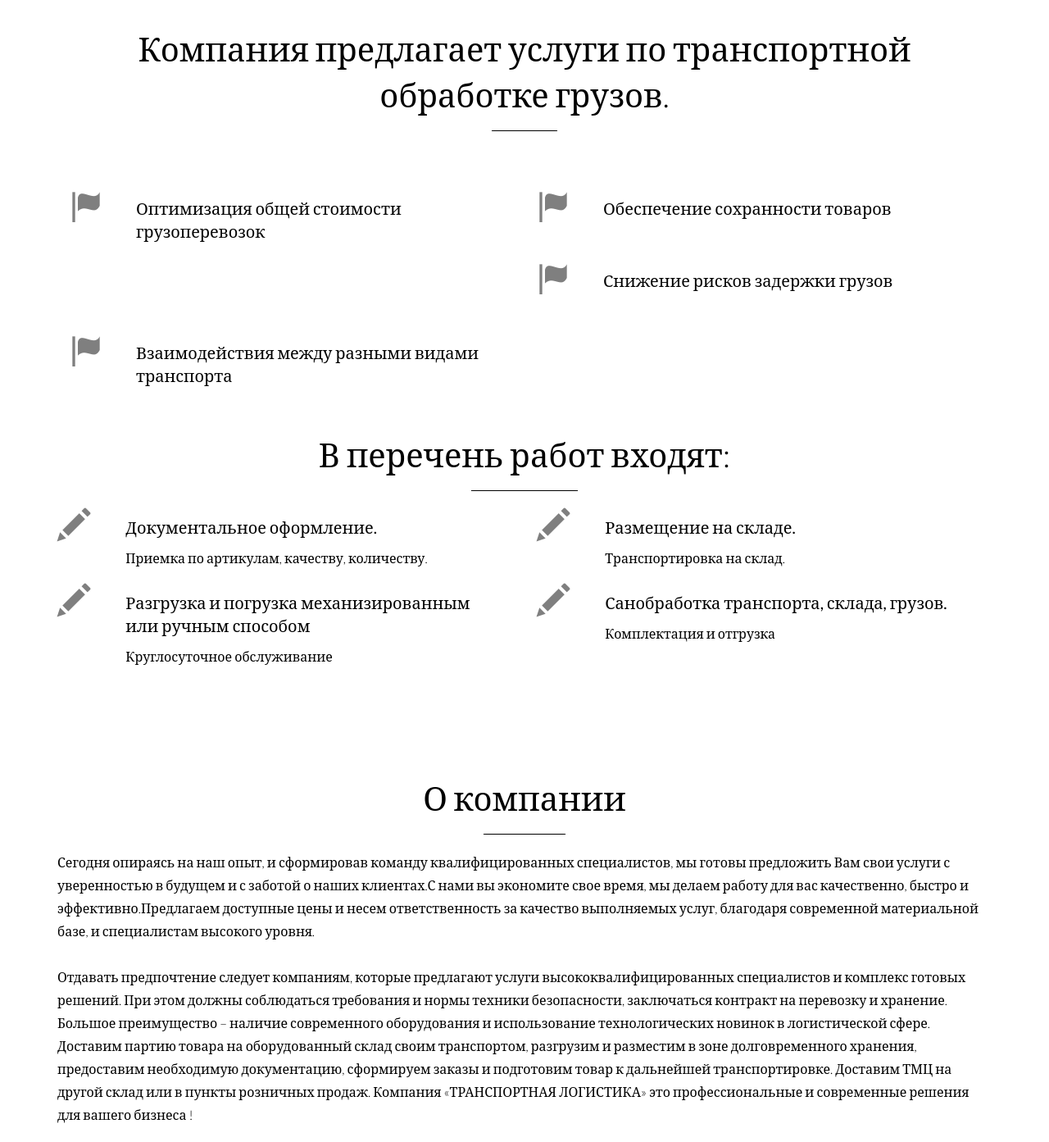
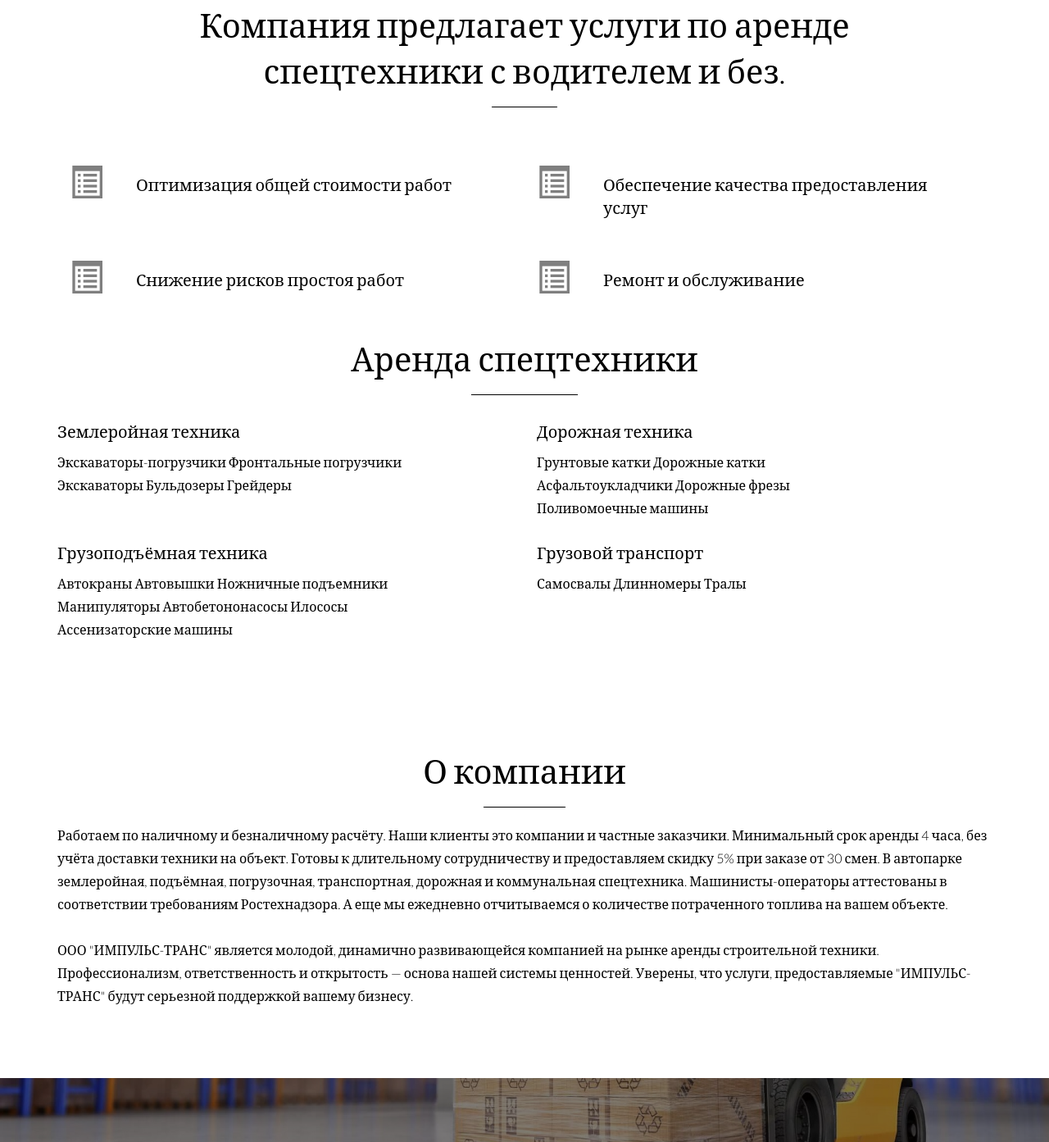
Before and after one commit to it-renttrans/renttrans, a plain HTML site: page index.html in a window 1280 px wide. Shown: the part 858-2251 px from the top of the page at 82% size. Drawn offline with Linux system fonts and the light colour scheme.

Commit message:
Add files via upload

```diff
--- a/index.html
+++ b/index.html
@@ -3,7 +3,7 @@
 <head>
 <meta http-equiv="Content-Type" content="text/html; charset=utf-8">
 <!-- /.website title -->
-<title>ТРАНСПОРТНАЯ ЛОГИСТИКА</title>
+<title>ИМПУЛЬС-ТРАНС</title>
 <meta name="viewport" content="width=device-width, initial-scale=1, maximum-scale=1, user-scalable=no">
 <!-- CSS Files -->
 <link href="css/bootstrap.min.css" rel="stylesheet" media="screen">
@@ -30,15 +30,15 @@
 				<div class="col-md-8 col-md-offset-2 text-center">
 					<!-- /.main title -->
 						<h1 class="wow fadeInLeft">
-						ООО "ТРАНСПОРТНАЯ ЛОГИСТИКА"
+						ООО "ИМПУЛЬС-ТРАНС"
 						</h1><hr>
 					<!-- /.header paragraph -->
 					<div class="landing-text wow fadeInUp">
-						<p>Приоритетом нашей компании является профессиональное и доступное предоставление услуг.<br>Транспортная обработка грузов и хранение ТМЦ является неотъемлемой частью грузоперевозок. Выбор этой деятельности по классификации ОКВЭД даёт компании возможность заниматься погрузочно-разгрузочными работами.</p>
+						<p>Мы станем надёжным партнёром в сфере аренды строительной спецтехники и для вашей компании. Предоставляем в аренду спецтехнику для дорожных, строительных, горнодобывающих, коммунальных и других видов работ без наценок и переплат. В наличии экскаваторы, погрузчики, самосвалы, автокраны, бульдозеры, катки и другое. Мы сдаем технику с водителем и без, машинистом или экипажем. Техника всегда заправлена топливом и в исправном техническом состоянии.</p>
 					</div>
 					<!-- /.header button -->
 					<div class="head-btn wow fadeInLeft">
-						<a href="#contact" class="btn-primary">Обратный звонок</a>
+						<a href="#contact" class="btn-primary">Найти нас</a>
 						<a href="#services" class="btn-default">Подробнее</a>
 					</div>
 				</div>
@@ -76,7 +76,7 @@
 		<div class="row">
 			<div class="col-md-10 col-md-offset-1 col-sm-12 text-center services-title">
 			<!-- /.services title -->
-				<h2>Компания  предлагает услуги по транспортной обработке грузов.</h2><hr>
+				<h2>Компания  предлагает услуги по аренде спецтехники с водителем и без.</h2><hr>
 			</div>
 		</div>
 		<div class="row row-feat">
@@ -84,40 +84,40 @@
 				<!-- /.services 1 -->
 				<div class="col-md-6 feat-list">
 					<div class="glyphicon">
-					<span class="glyphicon glyphicon-flag"></span>
+					<span class="glyphicon glyphicon-list-alt"></span>
 					</div>
 					<div class="inner">
-						<h4>Оптимизация общей стоимости грузоперевозок</h4>
+						<h4>Оптимизация общей стоимости работ</h4>
 					</div>
 				</div>
 
 				<!-- /.services 2 -->
 				<div class="col-md-6 feat-list">
 					<div class="glyphicon">
-					<span class="glyphicon glyphicon-flag"></span>
+					<span class="glyphicon glyphicon-list-alt"></span>
 					</div>
 					<div class="inner">
-						<h4>Обеспечение сохранности товаров</h4>
+						<h4>Обеспечение качества предоставления услуг</h4>
 					</div>
 				</div>
 
 				<!-- /.services 3 -->
 				<div class="col-md-6 feat-list">
 					<div class="glyphicon">
-					<span class="glyphicon glyphicon-flag"></span>
+					<span class="glyphicon glyphicon-list-alt"></span>
 					</div>
 					<div class="inner">
-						<h4>Снижение рисков задержки грузов</h4>
+						<h4>Снижение рисков простоя работ</h4>
 					</div>
 				</div>
 
 				<!-- /.services 4 -->
 				<div class="col-md-6 feat-list">
 					<div class="glyphicon">
-					<span class="glyphicon glyphicon-flag"></span>
+					<span class="glyphicon glyphicon-list-alt"></span>
 					</div>
 					<div class="inner">
-						<h4>Взаимодействия между разными видами транспорта</h4>
+						<h4>Ремонт и обслуживание</h4>
 					</div>
 				</div>
 			</div>
@@ -131,44 +131,44 @@
 		<div class="row">
 			<div class="col-md-12 col-sm-12 text-center advant-title">
 			<!-- /.advantages title -->
-				<h2>В перечень работ входят:</h2><hr>
+				<h2>Аренда спецтехники</h2><hr>
 			</div>
 		</div>
 		<div class="row advant">
 			<div class="col-md-6 wow slideInLeft">
 			<div class="glyphicon">
-					<span class="glyphicon glyphicon-pencil"></span>
+
 			</div>
 			<div class="inner">
-			<h4>Документальное оформление.</h4>
-				<p>Приемка по артикулам, качеству, количеству.</p>
+			<h4>Землеройная техника</h4>
+				<p>Экскаваторы-погрузчики Фронтальные погрузчики Экскаваторы Бульдозеры Грейдеры</p>
 			</div>
 			</div>
 			<div class="col-md-6 wow slideInLeft">
 			<div class="glyphicon">
-					<span class="glyphicon glyphicon-pencil"></span>
+
 			</div>
 			<div class="inner">
-			<h4>Размещение на складе.</h4>
-				<p>Транспортировка на склад.</p>
+			<h4>Дорожная техника</h4>
+				<p>Грунтовые катки Дорожные катки Асфальтоукладчики Дорожные фрезы Поливомоечные машины</p>
 			</div>
 			</div>
 			<div class="col-md-6 wow slideInRight">
 			<div class="glyphicon">
-					<span class="glyphicon glyphicon-pencil"></span>
+
 			</div>
 			<div class="inner">
-			<h4>Разгрузка и погрузка механизированным или ручным способом</h4>
-				<p>Круглосуточное обслуживание</p>
+			<h4>Грузоподъёмная техника</h4>
+				<p>Автокраны Автовышки Ножничные подъемники Манипуляторы Автобетононасосы Илососы Ассенизаторские машины</p>
 			</div>
 			</div>
 			<div class="col-md-6 wow slideInRight">
 				<div class="glyphicon">
-					<span class="glyphicon glyphicon-pencil"></span>
+
 				</div>
 				<div class="inner">
-				<h4>Санобработка транспорта, склада, грузов.</h4>
-				<p>Комплектация и отгрузка</p>
+				<h4>Грузовой транспорт</h4>
+				<p>Самосвалы Длинномеры Тралы</p>
 				</div>
 			</div>
 		</div>
@@ -187,11 +187,11 @@
 			<div class="col-md-12 wow fadeInLeft">
 				<div class="about">
 				<div class="description">
-				<p> Сегодня опираясь на наш опыт, и сформировав команду квалифицированных специалистов, мы готовы предложить Вам свои услуги с уверенностью в будущем и с заботой о наших клиентах.С нами вы экономите свое время, мы делаем работу для вас качественно, быстро и эффективно.Предлагаем  доступные цены и несем ответственность за качество выполняемых услуг, благодаря современной материальной базе, и специалистам высокого уровня.
+				<p> Работаем по наличному и безналичному расчёту. Наши клиенты это компании и частные заказчики. Минимальный срок аренды 4 часа, без учёта доставки техники на объект. Готовы к длительному сотрудничеству и предоставляем скидку 5% при заказе от 30 смен.
+В автопарке землеройная, подъёмная, погрузочная, транспортная, дорожная и коммунальная спецтехника. Машинисты-операторы аттестованы в соответствии требованиям Ростехнадзора. А еще мы ежедневно отчитываемся о количестве потраченного топлива на вашем объекте.
 <br>
 <br>
-Отдавать предпочтение следует компаниям, которые предлагают услуги высококвалифицированных специалистов и комплекс готовых решений. При этом должны соблюдаться требования и нормы техники безопасности, заключаться контракт на перевозку и хранение. Большое преимущество – наличие современного оборудования и использование технологических новинок в логистической сфере. Доставим партию товара на оборудованный склад своим транспортом, разгрузим и разместим в зоне долговременного хранения, предоставим необходимую документацию, сформируем заказы и подготовим товар к дальнейшей транспортировке. Доставим ТМЦ на другой склад или в пункты розничных продаж.
-Компания «ТРАНСПОРТНАЯ ЛОГИСТИКА» это профессиональные и современные решения для вашего бизнеса !
+ООО "ИМПУЛЬС-ТРАНС" является молодой, динамично развивающейся компанией на рынке аренды строительной техники. Профессионализм, ответственность и открытость — основа нашей системы ценностей. Уверены, что услуги, предоставляемые "ИМПУЛЬС-ТРАНС" будут серьезной поддержкой вашему бизнесу.
 				</p>
 				</div>
 				</div>
@@ -215,18 +215,18 @@
 					<div class="col-sm-6 contact-left wow fadeInUp">
 						<h2><span class="highlight">Наши</span> контакты</h2>
 							<ul class="ul-address">
-							<li><i class="pe-7s-map-marker"></i>109202, г. Москва, ул. 2-я Фрезерная, д. 14, офис. 105
+							<li><i class="pe-7s-map-marker"></i>105264, Г.Москва,  ул 5-я Парковая, д. 42 офис 3
 							</li>
-							<li><i class="pe-7s-phone"></i>+7(909)646-01-51
+							<li><i class="pe-7s-phone"></i>+7 977 380 61 51
 							</li>
-							<li><i class="pe-7s-mail"></i><a href="mailto:">tl-logist@yandex.ru</a></li>
-							<li><i class="pe-7s-look"></i><a href="#">www.ТРАНСПОРТНАЯЛОГИСТИКА.РФ</a></li>
+							<li><i class="pe-7s-mail"></i><a href="mailto:">it-renttrans@yandex.ru</a></li>
+							<li><i class="pe-7s-look"></i><a href="#">www.impuls-trans.ru</a></li>
 							</ul>
 					</div>
 					<!-- /.contact form -->
 					<div class="righ">
 						<div class="col-sm-6 contact-right">
-							<form action="https://formspree.io/tl-logist@yandex.ru" method="POST" class="form-horizontal" id="contact-form">
+							<form action="https://formspree.io/uktvoydom@internet.ru" method="POST" class="form-horizontal" id="contact-form">
 							   <div class="form-group"><input type="text" name="name" class="form-control wow fadeInUp animated" placeholder="Представьтесь, пожалуйста" required></div>
 							     <div class="form-group"><input type="email" name="_replyto" class="form-control wow fadeInUp animated" placeholder="Ваш Email" required></div>
 							     <div class="form-group"><textarea type="text" name="message" rows="20" cols="20" id="message" class="form-control input-message wow fadeInUp" placeholder="Сообщение"></textarea></div>
@@ -246,8 +246,7 @@
 <footer id="footer">
 	<div class="container">
 		<div class="col-sm-4 col-sm-offset-4">
-			<div class="text-center wow fadeInUp" style="font-size: 14px;">ООО "ТРАНСПОРТНАЯ ЛОГИСТИКА"</div>
-                        <div class="text-center wow fadeInUp" style="font-size: 14px;">ИНН 9721168292/ОГРН 1227700372129</div>
+			<div class="text-center wow fadeInUp" style="font-size: 14px;"> ООО ИМПУЛЬC-ТРАНС (ОГРН	1227700586013) 2021 </div>
 			<a href="#" class="scrollToTop"><i class="pe-7s-up-arrow pe-va"></i></a>
 		</div>
 	</div>
```
